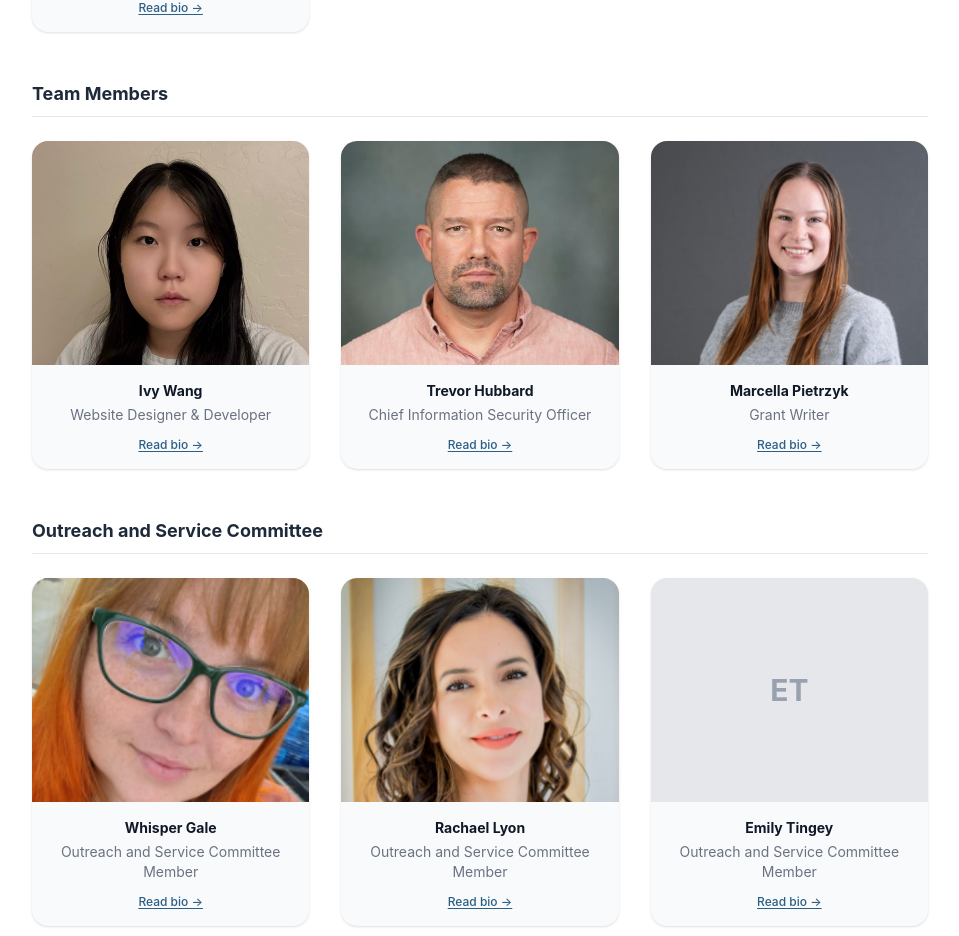
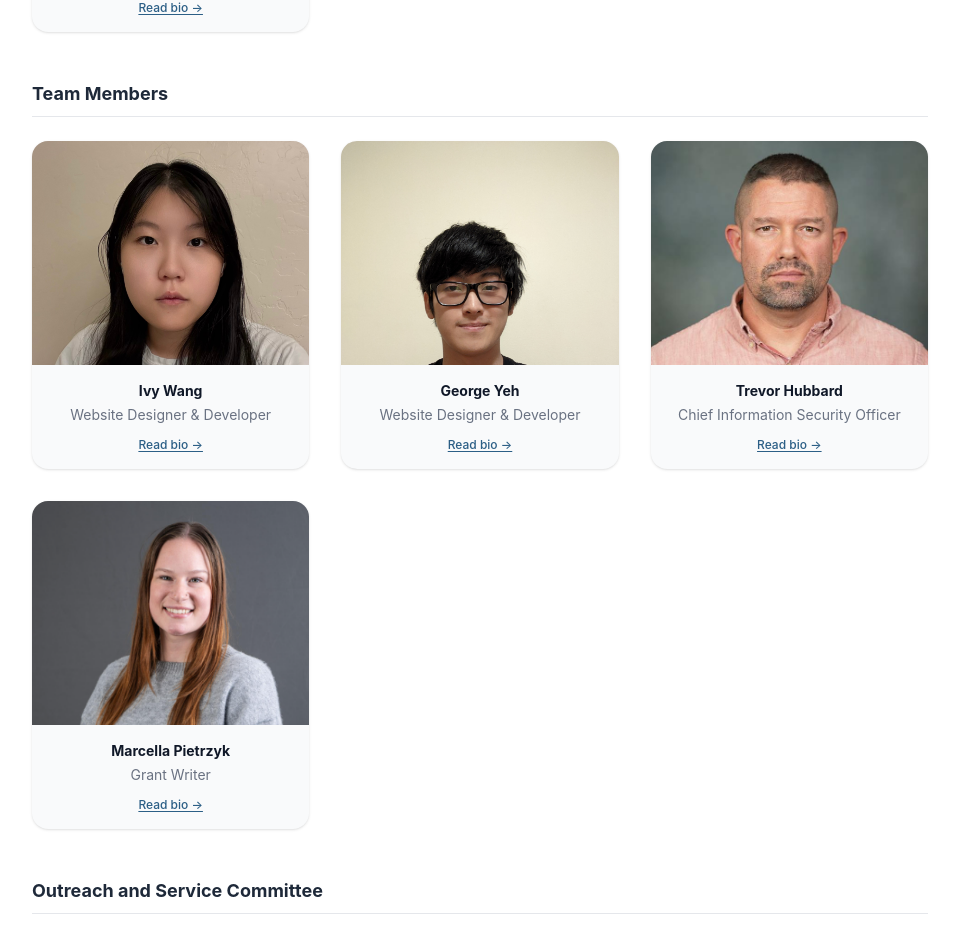
Before and after one commit to inwang123/rarediseaseweb, a React (Vite) app: page /about in a window 1280 px wide. Shown: the part 3014-3950 px from the top of the page, without its empty margins (160-1119 px from the left). Built offline with nearby package versions, Linux system fonts and the light colour scheme.

Commit message:
Added George

```diff
--- a/src/pages/About.jsx
+++ b/src/pages/About.jsx
@@ -118,6 +118,12 @@ const otherTeam = [
     role: "Website Designer & Developer",
     img: "/ivy.jpg",
     bio: "Ivy is the designer and developer behind the Children's Rare Disease Alliance website, bringing the organization's mission to life through thoughtful design and development.",
+  },
+  {
+    name: "George Yeh",
+    role: "Website Designer & Developer",
+    img: "/george_bio.png",
+    bio: "Bio coming soon.",
   },
   {
     name: "Trevor Hubbard",
```
Also changed, not shown: public/george_bio.png (added).
